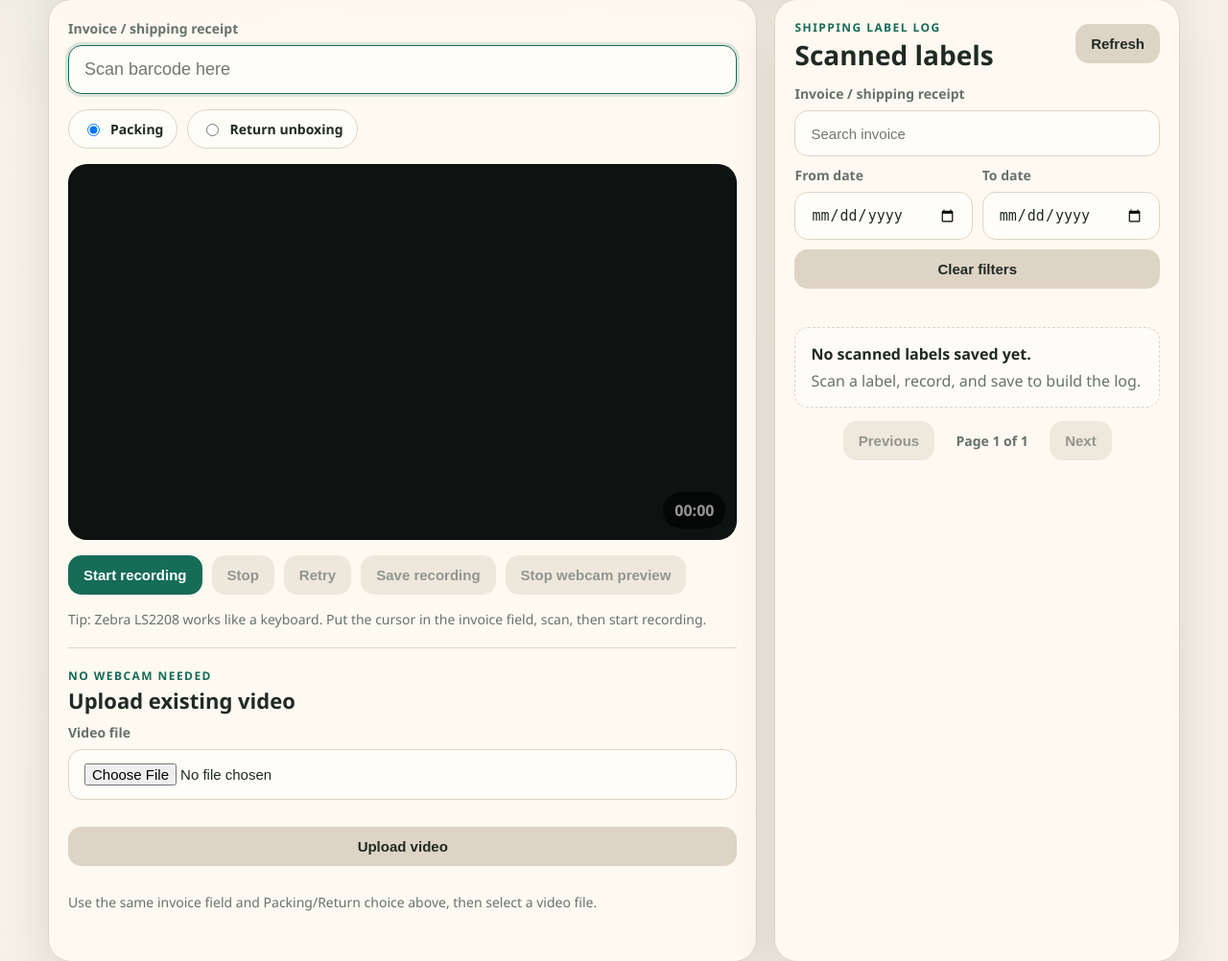
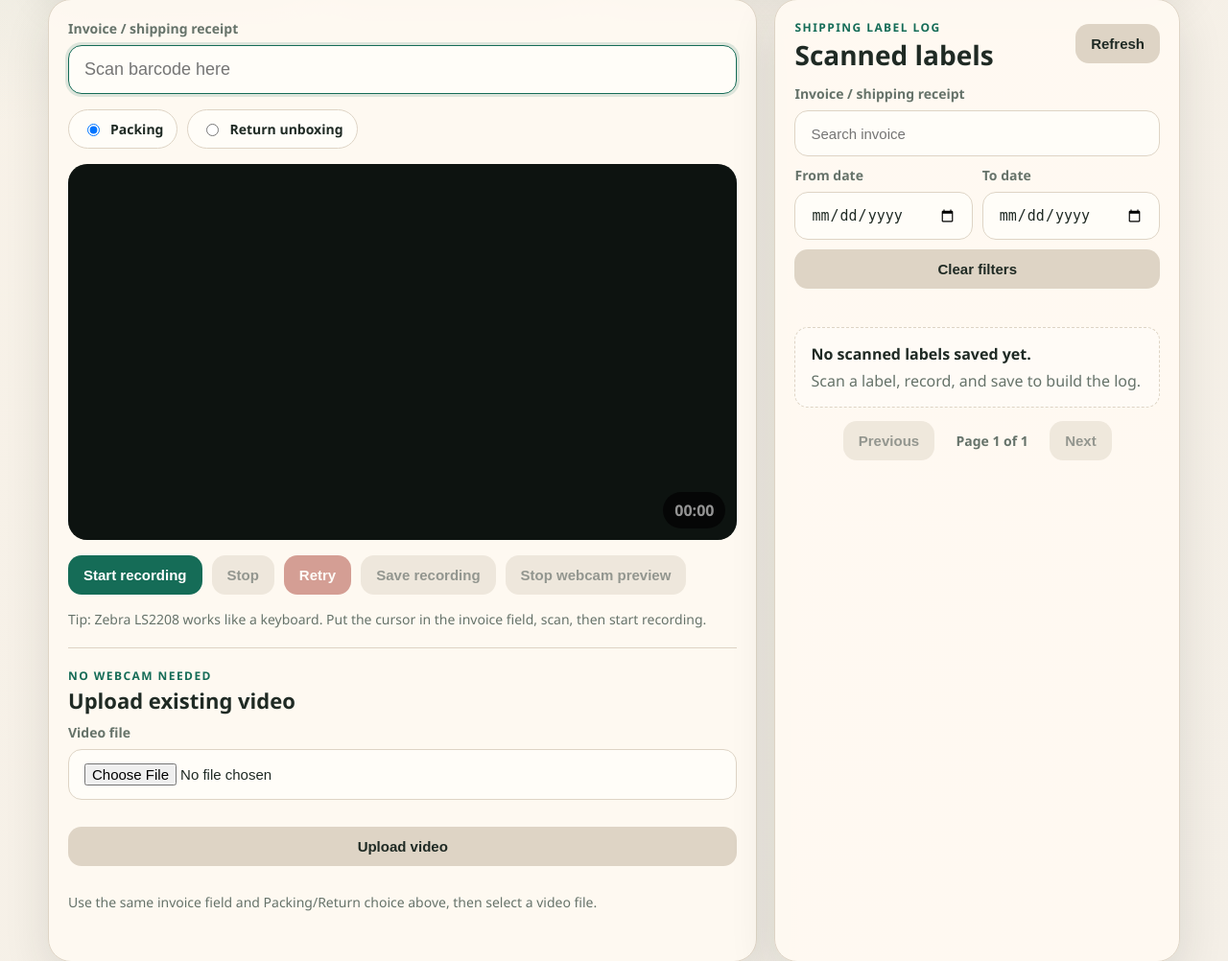
Before and after one commit to roberthandiwijaya/scanner, a Flask app: page / in a window 1280 px wide. Shown: the part 411-1413 px from the top of the page at 96% size. Run offline with Flask 3, Linux system fonts and the light colour scheme; data that the repository does not hold is empty.

Commit message:
Confirm before retrying recording

```diff
--- a/static/app.js
+++ b/static/app.js
@@ -231,6 +231,10 @@ function stopWebcamPreview() {
 }
 
 function retryRecording() {
+  if (recordedBlob && !window.confirm("Are you sure you want to retry? The current recording data cannot be restored.")) {
+    return;
+  }
+
   chunks = [];
   recordedBlob = null;
   timer.textContent = "00:00";
--- a/static/styles.css
+++ b/static/styles.css
@@ -328,6 +328,11 @@ button.primary {
   color: white;
 }
 
+button.danger {
+  background: var(--danger);
+  color: white;
+}
+
 button:hover:not(:disabled) {
   filter: brightness(0.96);
 }
--- a/templates/index.html
+++ b/templates/index.html
@@ -68,7 +68,7 @@
         <div class="actions">
           <button id="startBtn" class="primary">Start recording</button>
           <button id="stopBtn" disabled>Stop</button>
-          <button id="retryBtn" disabled>Retry</button>
+          <button id="retryBtn" class="danger" disabled>Retry</button>
           <button id="saveBtn" disabled>Save recording</button>
           <button id="cameraOffBtn" disabled>Stop webcam preview</button>
         </div>
```
